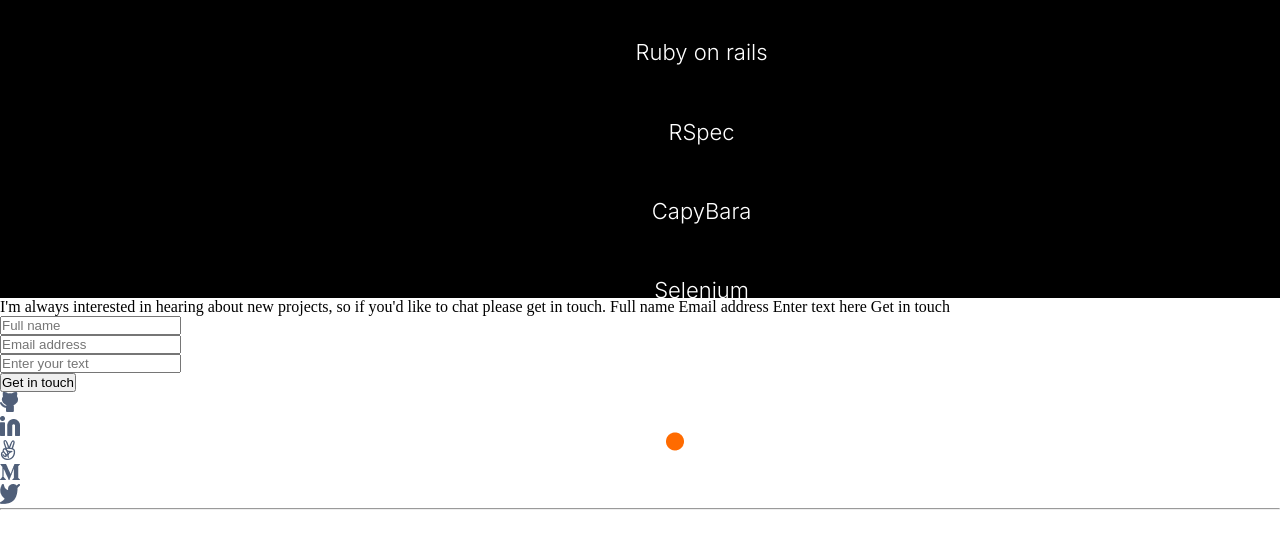
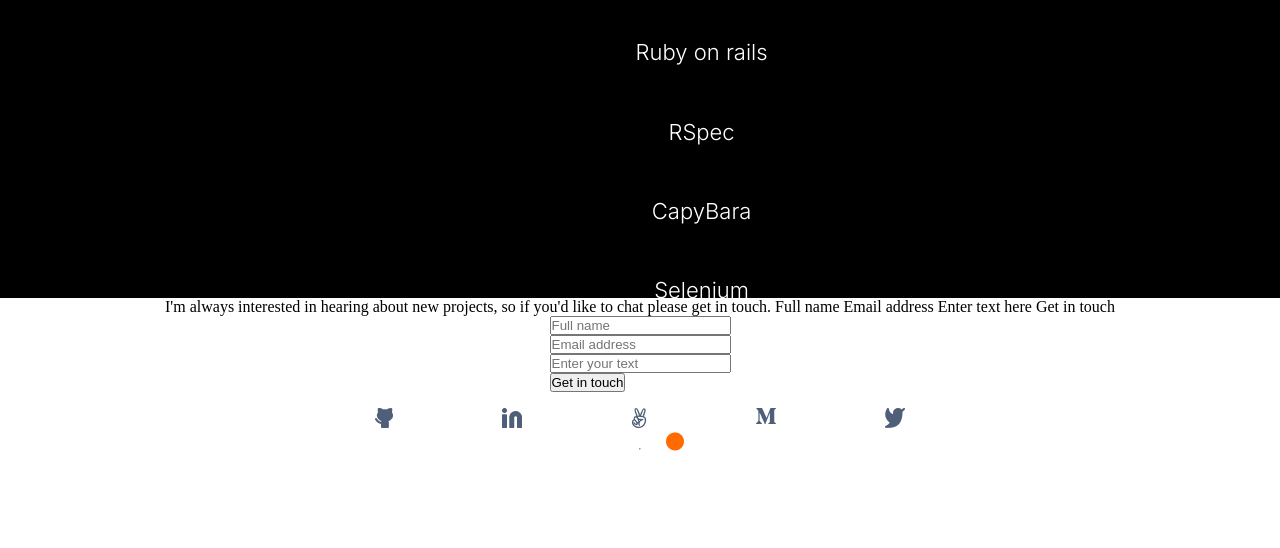
Before and after one commit to anyepeter/Portfolio-template, a website: page index.html in a window 1280 px wide. Shown: the part 6987-7535 px from the top of the page. Drawn offline with Linux system fonts and the light colour scheme.

Commit message:
position the footer > icons

```diff
--- a/index.html
+++ b/index.html
@@ -198,7 +198,7 @@
     </section>
 
     <footer>
-        <div>
+        <div class="icons">
         <p>
             I'm always interested in hearing about new projects, so if you'd like to chat please get in touch.
             Full name
@@ -223,7 +223,7 @@
         </form>
            </div>
 
-           <div>
+           <div class="icons">
             <ul>
                 <li><img src="./Images/githubblack.png" alt="soclai media icons"></li>
         <li><img src="./Images/linkblack.png" alt="soclai media icons"></li>
--- a/style.css
+++ b/style.css
@@ -385,3 +385,24 @@
   width : 100%;
   height: 100vh;
 }
+
+.icons {
+  display: flex;
+  flex-direction: column;
+  justify-content: center;
+  align-items: center;
+  width: 100%;
+}
+
+.icons > ul {
+  display: flex;
+  justify-content: space-around;
+  width: 50%;
+}
+
+.icons > ul > li {
+  list-style-type: none;
+  padding: 1rem 0;
+
+
+}
```
